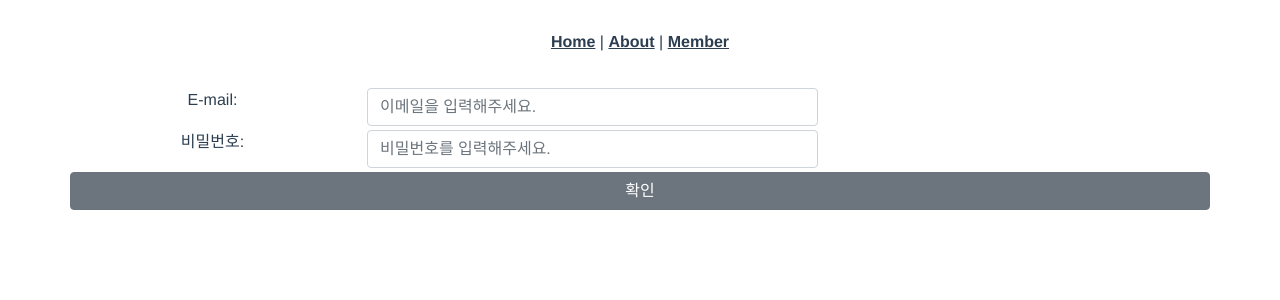
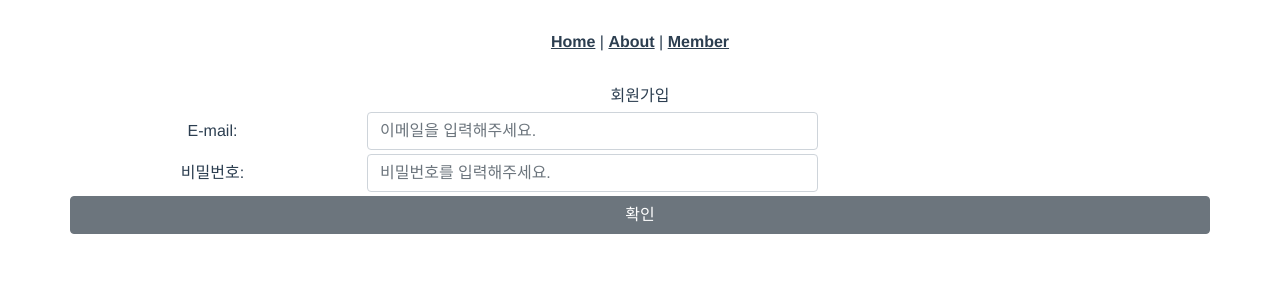
Before and after one commit to redjen8/yanolja, a Vue app in the folder yanolja-front/: page /member in a window 1280 px wide. Shown: the top 300 px of the page. Built offline with nearby package versions, Linux system fonts and the light colour scheme.

Commit message:
tested with b-container props

```diff
--- a/yanolja-front/src/views/Member.vue
+++ b/yanolja-front/src/views/Member.vue
@@ -1,6 +1,9 @@
 <template>
   <b-container>
-    <b-row class="my-1">
+    <b-row align-v="center" class="my-0">
+      <label>회원가입</label>
+    </b-row>
+    <b-row align-v="center" class="my-1">
       <b-col sm="3">
         <label>E-mail: </label>
       </b-col>
@@ -9,7 +12,7 @@
       </b-col>
     </b-row>
 
-    <b-row class="my-1">
+    <b-row align-v="center" class="my-1">
       <b-col sm="3">
         <label>비밀번호: </label>
       </b-col>
```
